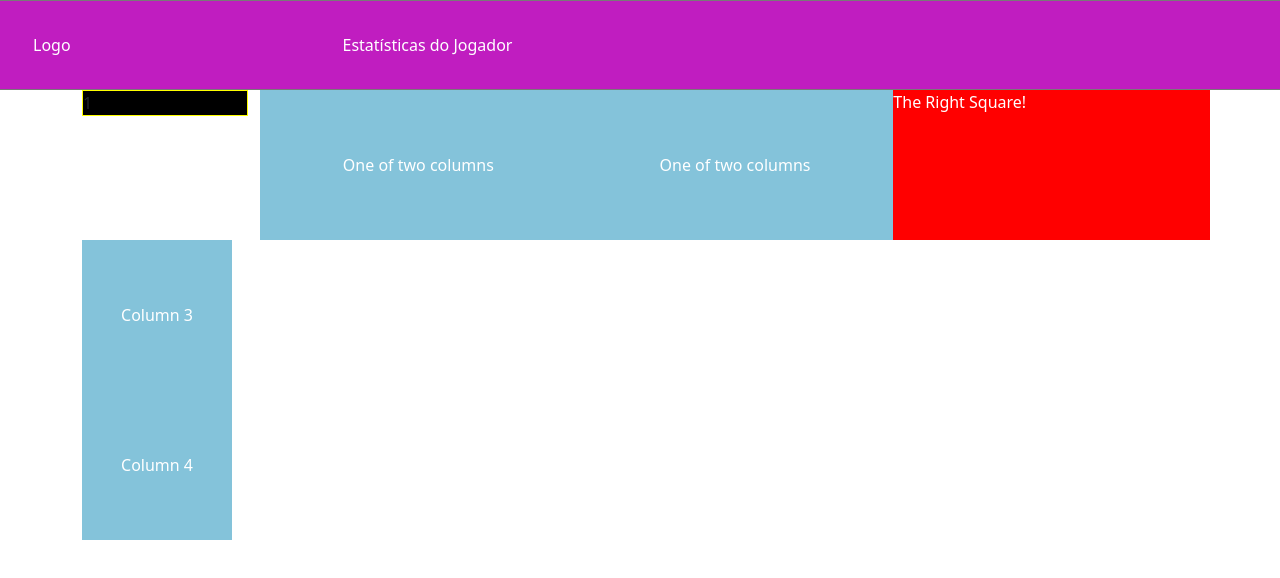
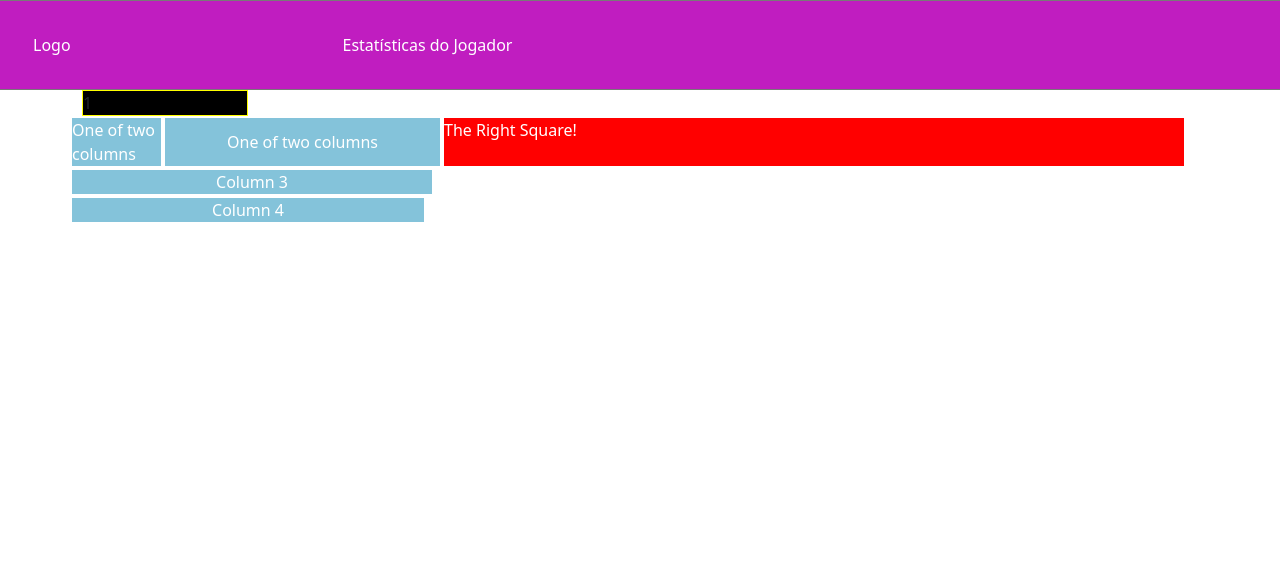
Before and after one commit to catao-braga/amanda, a plain HTML site: page someRef.html in a window 1280 px wide. Drawn offline with Linux system fonts and the light colour scheme.

Commit message:
right coice

```diff
--- a/someRef.html
+++ b/someRef.html
@@ -18,10 +18,7 @@
             margin: 0;
             padding: 0;
             color: #fff;
-        }
-
-        .minimal {
-            display: inline-block;
+            border: 2px solid white;
         }
 
         .pattern-maker {
@@ -39,18 +36,6 @@
 
         .right-square {
             background-color: red;
-        }
-
-        .size{
-        height: 150px;
-        width: 150px;
-
-        }
-
-        .down-size{
-            width: 150px;
-            height: 150px;
-
         }
 
     </style>
@@ -75,28 +60,32 @@
                         <div class="cllmn-left">1</div>
                     </div>
 
-                    <div class="col size general-pattern d-flex justify-content-center align-items-center">
+                    <div class="row">
+
+                        <div class="col-1 general-pattern d-flex justify-content-center align-items-center">
                             One of two columns
                         </div>
 
-                    <div class="col size general-pattern d-flex justify-content-center align-items-center">
+                        <div class="col-3 general-pattern d-flex justify-content-center align-items-center">
                             One of two columns
                         </div>
 
-                    <div class="col d-flex right-square general-pattern justify-content-start align-items-start">
+                        <div class="col-8 d-flex right-square general-pattern justify-content-start align-items-start">
                             The Right Square!
                         </div>
 
-                    <div class="row-fluid">
-                    <div class="col down-size general-pattern d-flex justify-content-center align-items-center">
+                        <div class="row">
+                        <div class="col-4 general-pattern d-flex justify-content-center align-items-center">
                             Column 3
                         </div>
 
-                    <div class="col down-size general-pattern d-flex justify-content-center align-items-center">
+                        <div class="row">
+                        <div class="col-4 general-pattern d-flex justify-content-center align-items-center">
                             Column 4
                             </div>
                             </div>
-
+                    </div>
+                    </div>
 
                 </div>
             </div>
```
Lines whose indentation alone changed are shown as unchanged.
